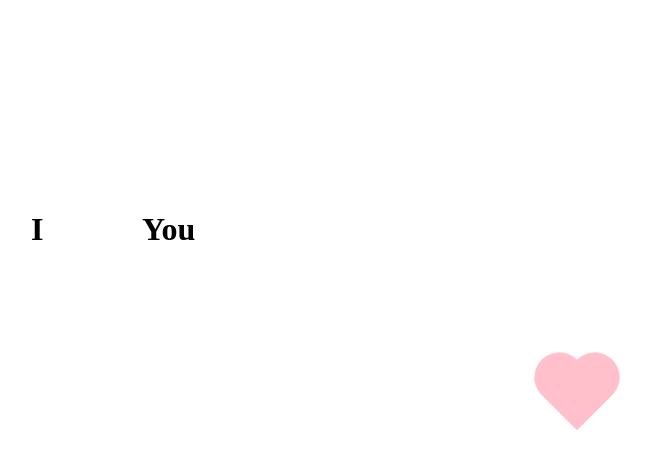
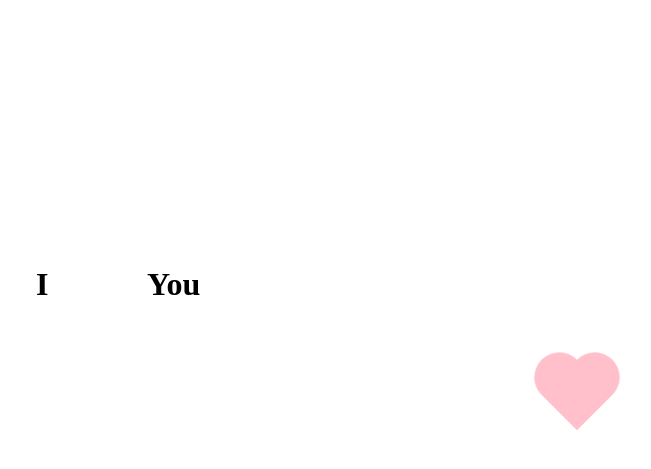
Before and after one commit to USharf/for-HER, a plain HTML site: page index.html in a window 1280 px wide. Shown: the part 5-474 px from the top of the page, without its empty margins (63-714 px from the left). Drawn offline with Linux system fonts and the light colour scheme.

Commit message:
Update style.css

```diff
--- a/style.css
+++ b/style.css
@@ -8,14 +8,14 @@
 .first{
 
         position: absolute;
-    top: 195px;
-    left: 94px;
+    top: 250px;
+    left: 99px;
 }
 .second{
 
       position: absolute;
-top: 195px;
-left: 205px;
+top: 250px;
+left: 210px;
     }
 
   .back {
```
